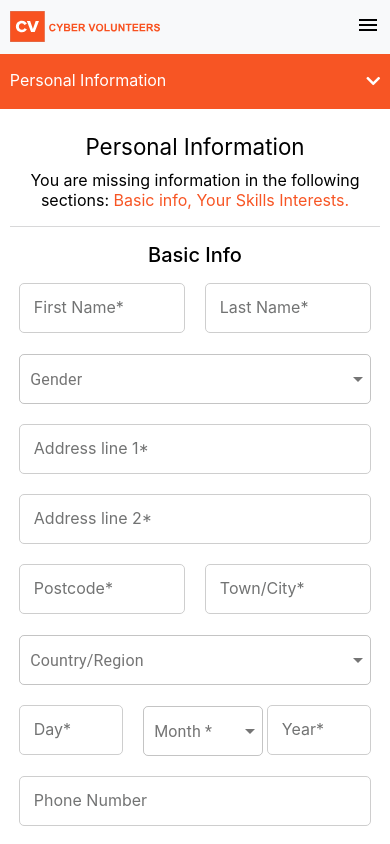
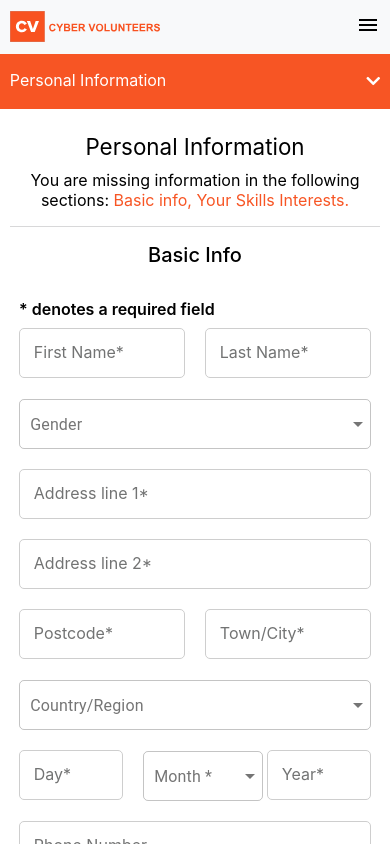
Before and after one commit to AtifWeb/popcornwebsite, a React (Create React App) app: page /PersonalInformation in a window 390 px wide. Shown: the top 844 px of the page. Built offline with nearby package versions, Linux system fonts and the light colour scheme.

Commit message:
new push

```diff
--- a/src/App/Components/common/templates/PersonalInformation/BasicInfo/BasicInfo.jsx
+++ b/src/App/Components/common/templates/PersonalInformation/BasicInfo/BasicInfo.jsx
@@ -76,7 +76,7 @@ export const BasicInfo = () => {
   return (
     <div className={`${styles.BasicInfo} basic_info`} id="basic_info">
       <h2 className={styles.heading_2}>Basic Info</h2>
-
+      <p className={styles.paraTop}>* denotes a required field</p>
       <div className={styles.inputWrappers}>
         <div className={`${styles.grid_two} first_input`}>
           <FloatingInput
--- a/src/App/Components/common/templates/PersonalInformation/BasicInfo/BasicInfo.module.css
+++ b/src/App/Components/common/templates/PersonalInformation/BasicInfo/BasicInfo.module.css
@@ -15,12 +15,19 @@
   padding: 1rem 0rem;
   border-bottom: 1px solid #d8d8d9;
 }
+.paraTop {
+  width: 70%;
+  margin: 0rem auto;
+  font-weight: 600;
+  color: #000;
+  margin-top: 2rem;
+}
 .inputWrappers {
   display: grid;
   grid-template-columns: repeat(6, 1fr);
   grid-gap: 20px;
   margin: 0rem auto;
-  margin-top: 1rem;
+  margin-top: 0.6rem;
   width: 70%;
 }
 .select {
@@ -60,9 +67,8 @@
 }
 
 @media screen and (max-width: 610px) {
-  .buttonsWrapper {
-    width: 95%;
-  }
+  .buttonsWrapper,
+  .paraTop,
   .inputWrappers {
     width: 95%;
   }
--- a/src/App/Components/common/templates/PersonalInformation/SkillsAndInterest/SkillsAndInterest.module.css
+++ b/src/App/Components/common/templates/PersonalInformation/SkillsAndInterest/SkillsAndInterest.module.css
@@ -47,7 +47,7 @@
 .textArea {
   height: 250px;
   outline: none;
-  font-size: 18px;
+  font-size: 16.5px;
   padding: 1rem;
   resize: none;
   width: 100%;
```
